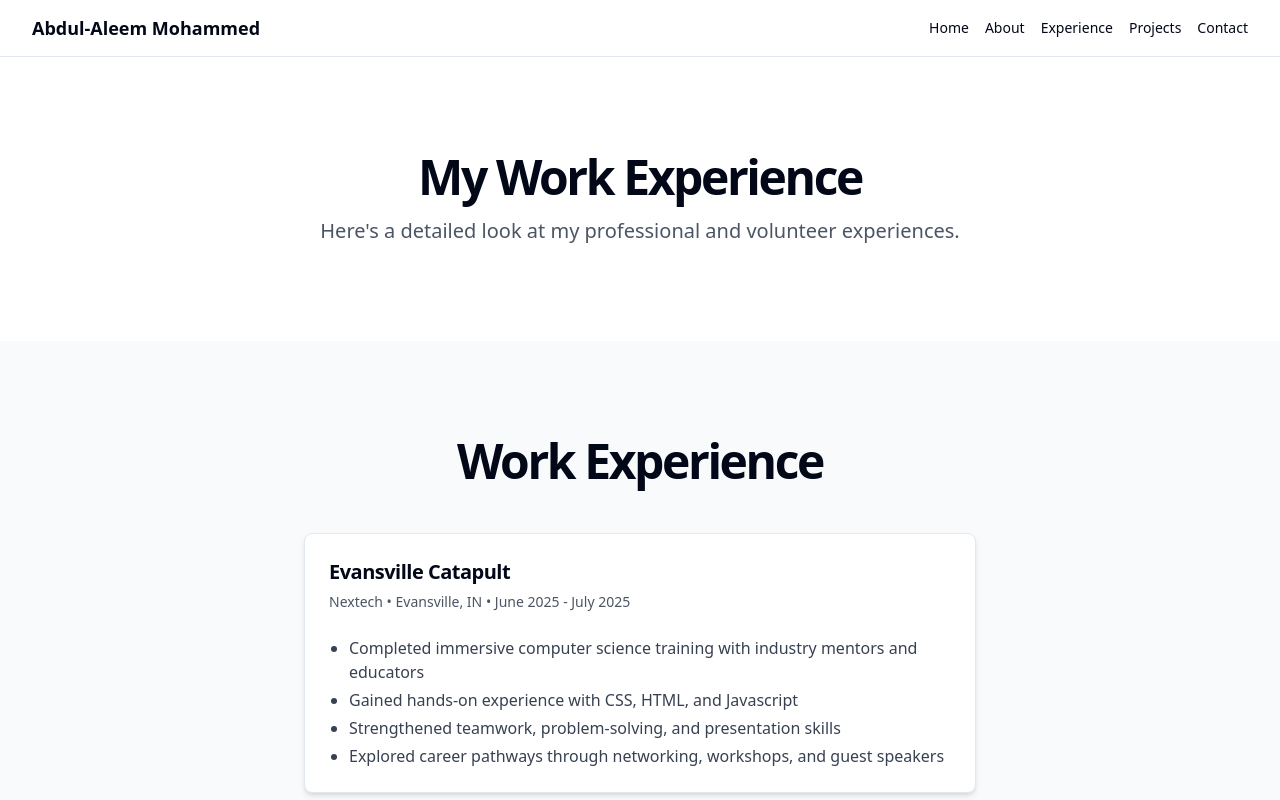
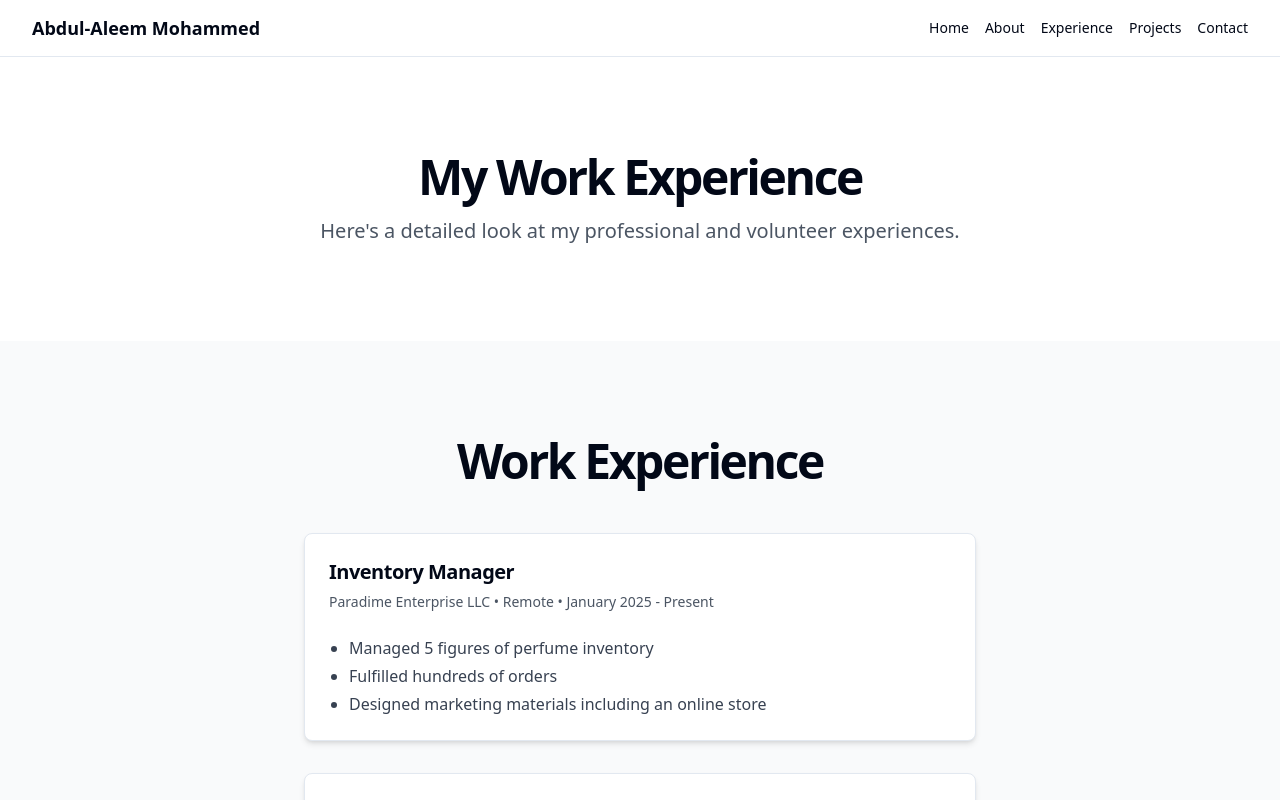
Before and after one commit to abaleemmo/Portfolio, a React (Vite) app: page /work-experiences in a window 1280 px wide. Shown: the top 800 px of the page. Built offline with nearby package versions, Linux system fonts and the light colour scheme.

Commit message:
[dyad] wrote 1 file(s)

```diff
--- a/src/components/WorkExperienceSection.tsx
+++ b/src/components/WorkExperienceSection.tsx
@@ -10,6 +10,17 @@ interface WorkExperience {
 }
 
 const workExperiences: WorkExperience[] = [
+  {
+    title: "Inventory Manager",
+    company: "Paradime Enterprise LLC",
+    location: "Remote", // Assuming remote as no specific city was given
+    dates: "January 2025 - Present",
+    description: [
+      "Managed 5 figures of perfume inventory",
+      "Fulfilled hundreds of orders",
+      "Designed marketing materials including an online store"
+    ],
+  },
   {
     title: "Evansville Catapult",
     company: "Nextech",
```
